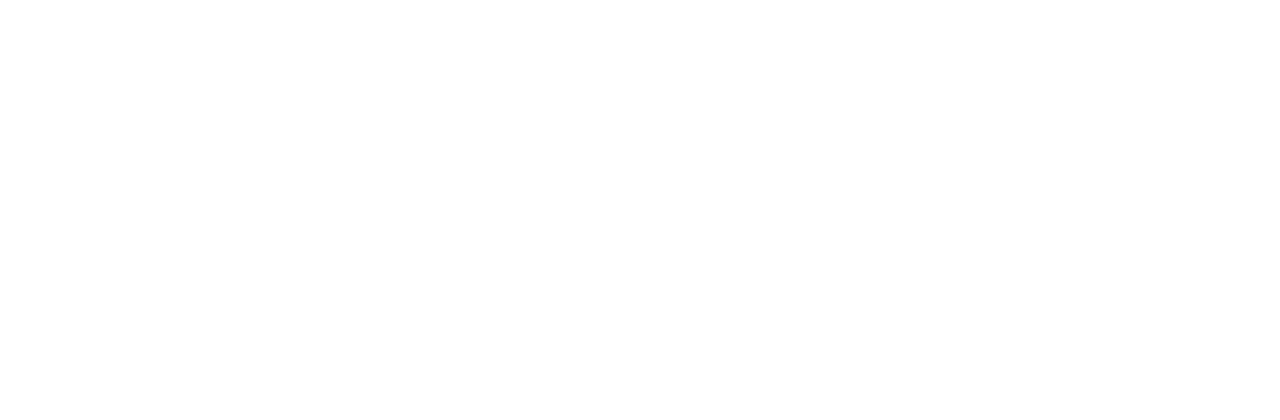
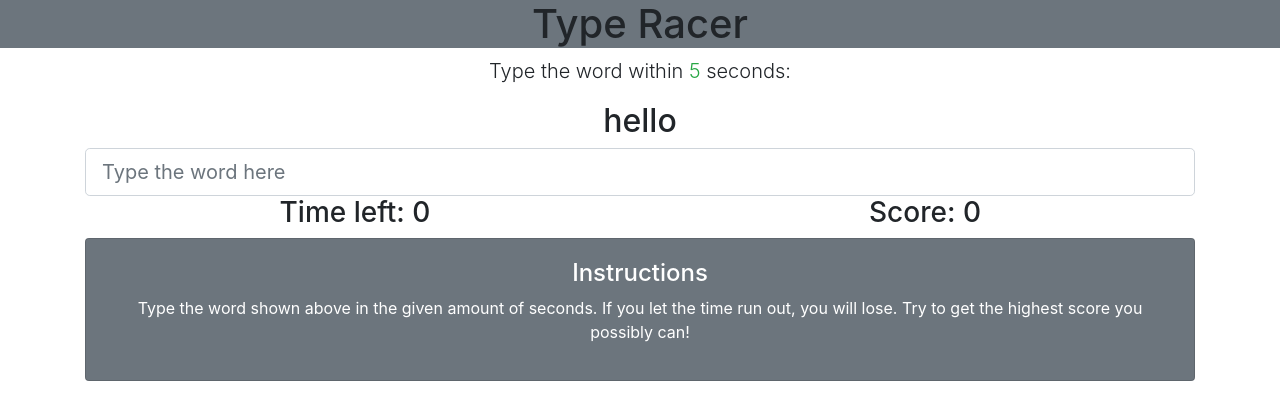
Before and after one commit to TomTomDam/type_racer, a plain HTML site: page index.html in a window 1280 px wide. Drawn offline with nearby package versions, Linux system fonts and the light colour scheme.

Commit message:
Added html for the game layout

```diff
--- a/index.html
+++ b/index.html
@@ -1,5 +1,4 @@
-
-</<!DOCTYPE html>
+<!DOCTYPE html>
 <html lang="en" dir="ltr">
   <head>
     <meta charset="utf-8">
@@ -16,9 +15,47 @@
 
   </head>
   <body>
+    <header class="bg-secondary text-center mb-6">
+      <h1>Type Racer</h1>
+    </header>
 
+    <!-- Word to type and input-->
+    <div class="container text-center">
+      <div class="row">
+        <div class="col md-6">
+          <p class="lead">Type the word within
+            <span class="text-success" id="seconds">5</span> seconds:</p>
+          <h2 class="" id="current-word">hello</h2>
+          <input type="text" class="form-control form-control-lg" placeholder="Type the word here" id="word-input">
 
+          <!-- Time and Score -->
+          <div class="row">
+            <div class="col-md-6">
+              <h3>Time left:
+                <span id="time">0</span>
+              </h3>
+            </div>
 
+            <div class="col-md-6">
+              <h3>Score:
+                <span id="score">0</span>
+              </h3>
+            </div>
+          </div>
+
+          <!-- Instructions -->
+          <div class="row">
+            <div class="col-md-12">
+              <div class="card card-body bg-secondary text-white">
+                <h4>Instructions</h4>
+                <p>Type the word shown above in the given amount of seconds. If you let the time run out, you will lose. Try to get the highest score you possibly can!</p>
+              </div>
+            </div>
+          </div>
+
+        </div>
+      </div>
+    </div>
 
     <!-- JS -->
     <script src="js/main.js" charset="utf-8"></script>
```
Also changed, not shown: 1 other file.
